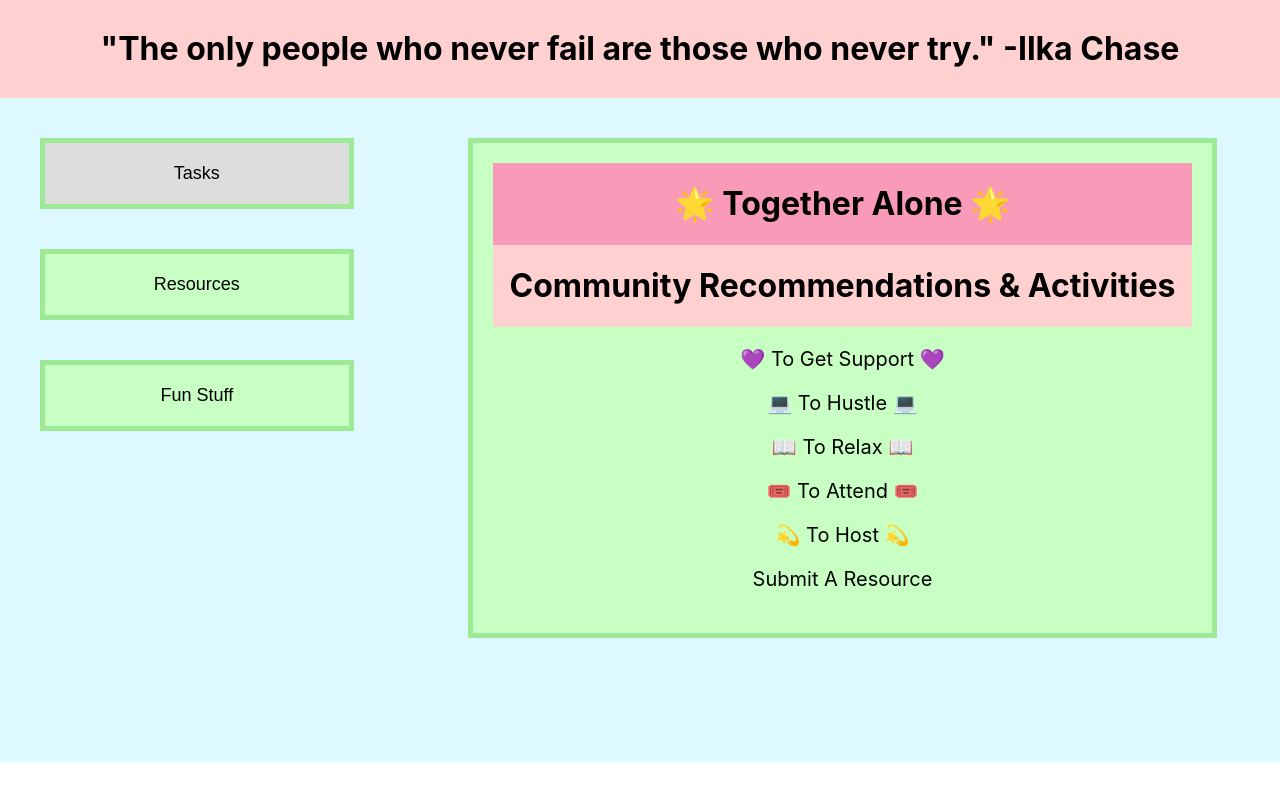
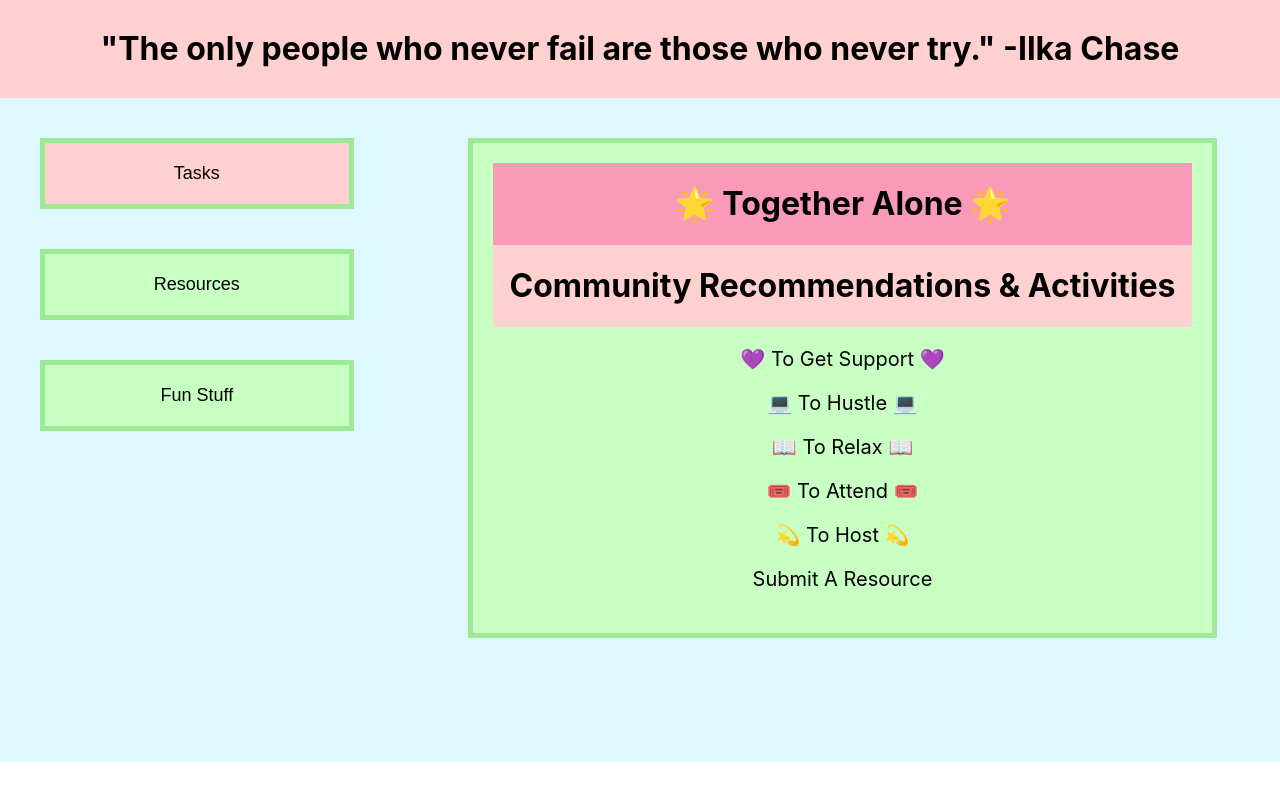
Before and after one commit to ReshmiCode/SoliTogether, a React (Create React App) app: page / in a window 1280 px wide. In both pictures the pointer is over the button "Tasks". Built offline with nearby package versions, Linux system fonts and the light colour scheme.

Commit message:
small changes

```diff
--- a/src/Home/Buttons.js
+++ b/src/Home/Buttons.js
@@ -1,10 +1,8 @@
 import React from 'react';
-import { Link } from 'react-router-dom';
 
 import './Home.css';
 
 const Buttons = props => {
-    console.log(props)
     return(
         <div>
             <button className="button" onClick={() => props.changeTab('/task')}>Tasks</button>
--- a/src/Home/Home.css
+++ b/src/Home/Home.css
@@ -66,7 +66,7 @@ div{
 }
 
 .button:hover {
-    background-color: #ddd;
+    background-color: #FFD0D0;
     color: black;
 }
 
```
